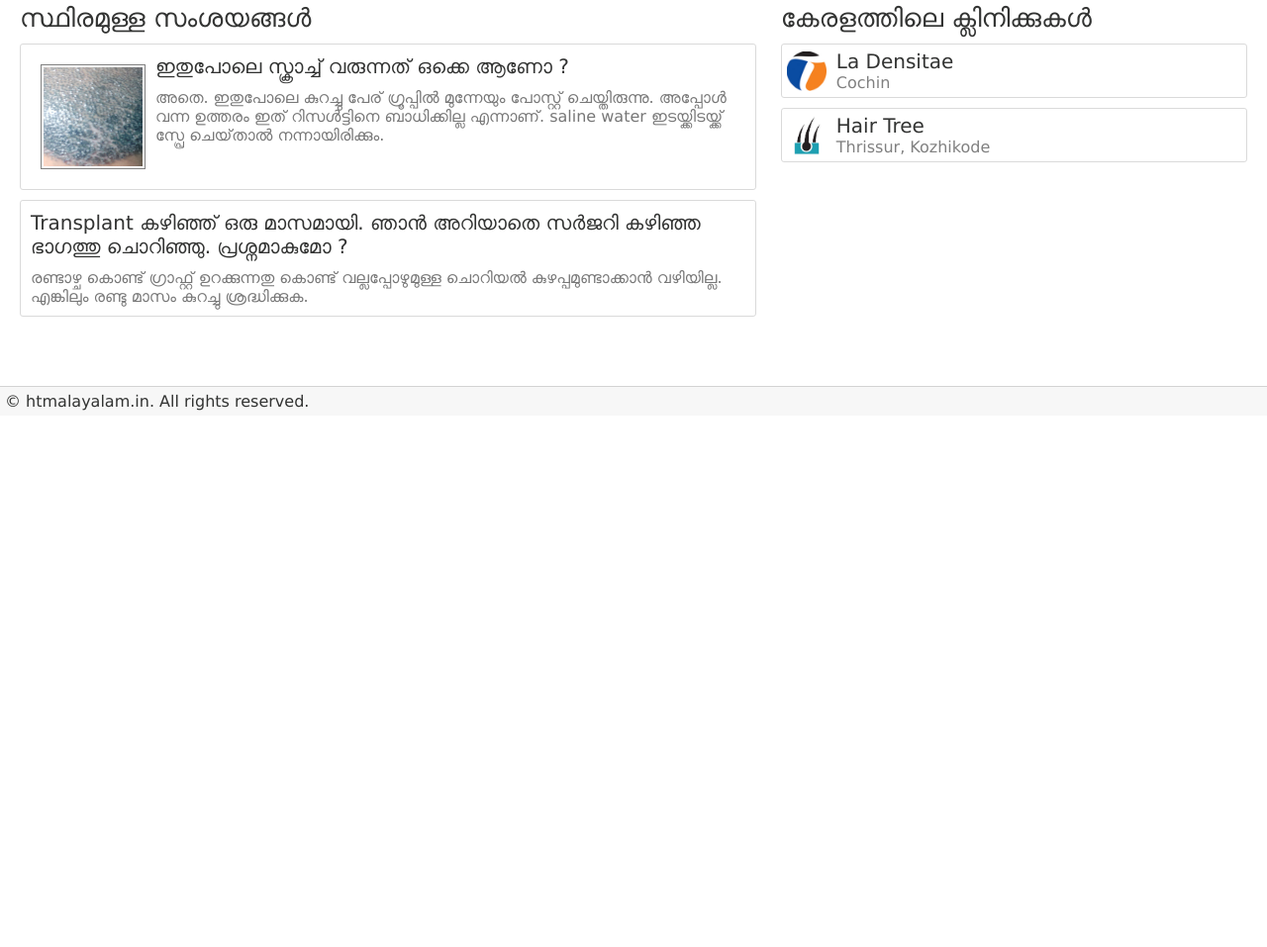
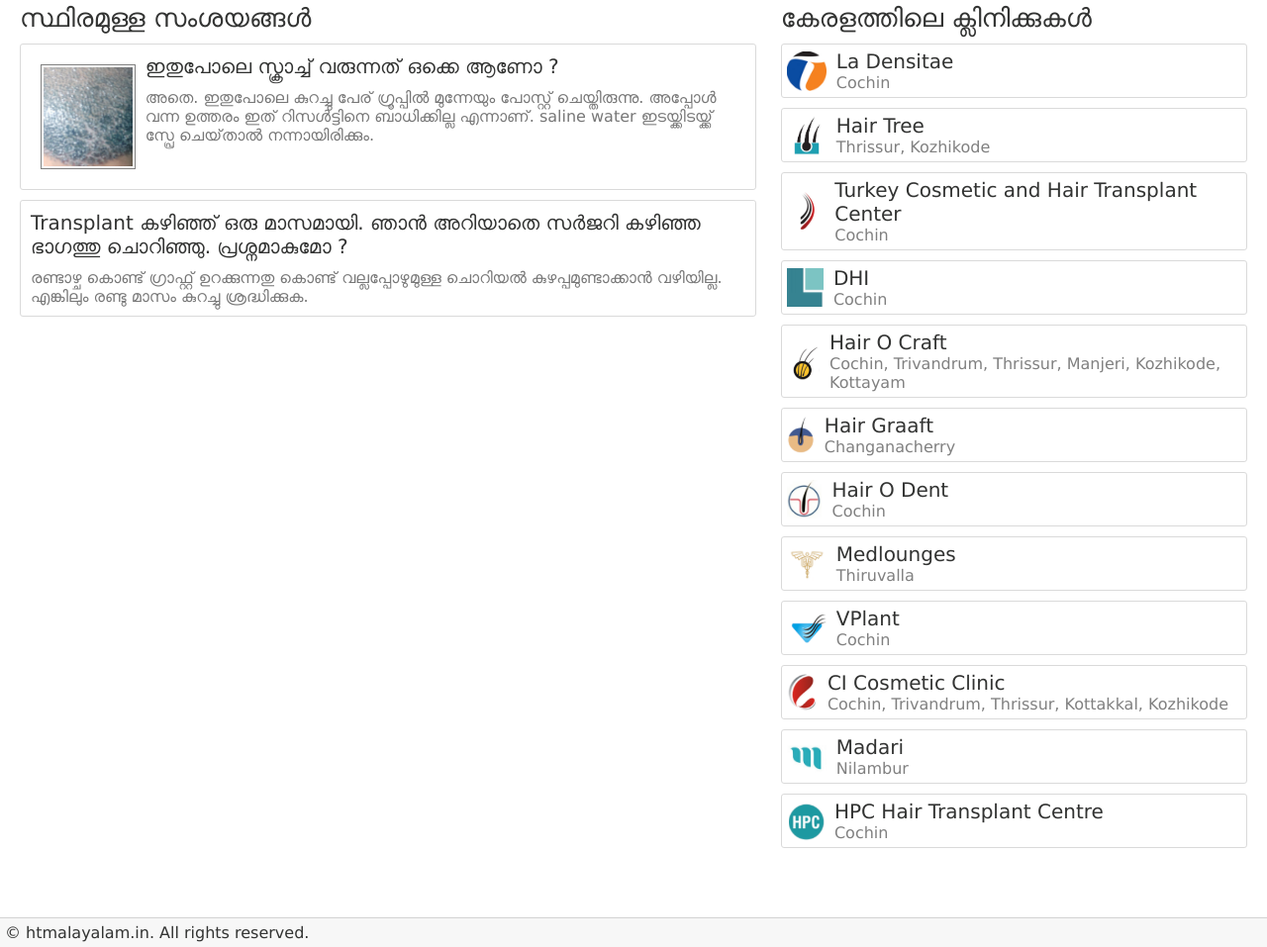
Before and after one commit to code-malayalam/projectht, a website: page index.html in a window 1280 px wide. Shown: the part 223-1180 px from the top of the page at 99% size. Before the commit the page ends 800 px from the top, so only its background shows below. Drawn offline with Linux system fonts and the light colour scheme; a web font is replaced by a local one.

Commit message:
Added clinics

```diff
--- a/clinics.json
+++ b/clinics.json
@@ -33,5 +33,152 @@
             "id": 1,
             "type": "Visiting"
         }
+    },
+    {
+        "name": "Turkey Cosmetic and Hair Transplant Center",
+        "id": 3,
+        "icon": "turkey.png",
+        "address": [
+            {
+                "place": "Cochin"
+            }
+        ],
+        "doctors": {
+            "id": 1,
+            "type": "Visiting"
+        }
+    },
+    {
+        "name": "DHI",
+        "id": 6,
+        "icon": "dhi.png",
+        "website": "https://www.dhiindia.com/",
+        "address": [
+            {
+                "place": "Cochin"
+            }
+        ],
+        "doctors": {
+            "id": 1,
+            "type": "Visiting"
+        }
+    },
+    {
+        "name": "Hair O Craft",
+        "id": 9,
+        "icon": "hairocraft.png",
+        "website": "https://www.hairocraft.com/",
+        "address": [
+            {
+                "place": "Cochin, Trivandrum, Thrissur, Manjeri, Kozhikode, Kottayam"
+            }
+        ],
+        "doctors": {
+            "id": 1,
+            "type": "Visiting"
+        }
+    },
+    {
+        "name": "Hair Graaft",
+        "id": 9,
+        "icon": "hairgraaft.png",
+        "website": "https://hairgraaft.com/",
+        "address": [
+            {
+                "place": "Changanacherry"
+            }
+        ],
+        "doctors": {
+            "id": 1,
+            "type": "Visiting"
+        }
+    },
+    {
+        "name": "Hair O Dent",
+        "id": 4,
+        "icon": "hairodent.png",
+        "address": [
+            {
+                "place": "Cochin"
+            }
+        ],
+        "doctors": {
+            "id": 1,
+            "type": "Visiting"
+        }
+    },
+    {
+        "name": "Medlounges",
+        "id": 5,
+        "icon": "medlounges.png",
+        "address": [
+            {
+                "place": "Thiruvalla"
+            }
+        ],
+        "doctors": {
+            "id": 1,
+            "type": "Visiting"
+        }
+    },
+    {
+        "name": "VPlant",
+        "id": 5,
+        "icon": "vplant.png",
+        "website": "https://vplanthairclinics.com/",
+        "address": [
+            {
+                "place": "Cochin"
+            }
+        ],
+        "doctors": {
+            "id": 1,
+            "type": "Visiting"
+        }
+    },
+    {
+        "name": "CI Cosmetic Clinic",
+        "id": 9,
+        "icon": "ci.png",
+        "website": "https://www.cutisinternational.com/",
+        "address": [
+            {
+                "place": "Cochin, Trivandrum, Thrissur, Kottakkal, Kozhikode"
+            }
+        ],
+        "doctors": {
+            "id": 1,
+            "type": "Visiting"
+        }
+    },
+    {
+        "name": "Madari",
+        "id": 7,
+        "icon": "madari.png",
+        "website": "https://madari-dental-clinic-hair-transplant.business.site/",
+        "address": [
+            {
+                "place": "Nilambur"
+            }
+        ],
+        "doctors": {
+            "id": 1,
+            "type": "Visiting"
+        }
+    },
+    {
+        "name": "HPC Hair Transplant Centre",
+        "id": 8,
+        "icon": "hpc.png",
+        "website": "https://www.hpchairtransplant.com/",
+        "address": [
+            {
+                "place": "Cochin"
+            }
+        ],
+        "doctors": {
+            "id": 1,
+            "type": "Visiting"
+        }
     }
 ]
--- a/script.js
+++ b/script.js
@@ -37,7 +37,7 @@
         <div class="faq-item section-item" onclick="gotoFaq(${id})">
             ${img ? `
                 <div class="faq-img">
-                    <img src="images/${img}" alt="logo" width="100px" height="100px">
+                    <img src="images/${img}" alt="logo">
                 </div>
             ` : ''}
             <div>
@@ -67,7 +67,7 @@
     return `
         <div class="clinic-item section-item" onclick="gotoClinic(${id})">
             <div class="clinic-img">
-                <img src="icons/${icon}" alt="logo" width="40px" height="40px">
+                <img src="icons/${icon}" alt="logo">
             </div>
             <div class="clinic-body">
                 <div class="clinic-title">
--- a/styles.css
+++ b/styles.css
@@ -69,6 +69,11 @@
     margin-right: 10px;
 }
 
+.clinics .clinic-item .clinic-img img {
+    max-width: 40px;
+    max-height: 40px;
+}
+
 
 .clinics .clinic-item .clinic-title {
     font-size: 20px;
@@ -98,6 +103,11 @@
     display: flex;
     flex-grow: 1;
     padding: 2px;
+}
+
+.faq-img img{
+    max-width: 100px;
+    max-height: 100px;
 }
 
 .faq-item-body {
```
Also changed, not shown: icons/ci.png (added), icons/dhi.png (added), icons/hairgraaft.png (added), icons/hairocraft.png (added), icons/hairodent.png (added), icons/hpc.png (added), icons/madari.png (added), icons/medlounges.png (added), icons/turkey.png (added), icons/vplant.png (added).
